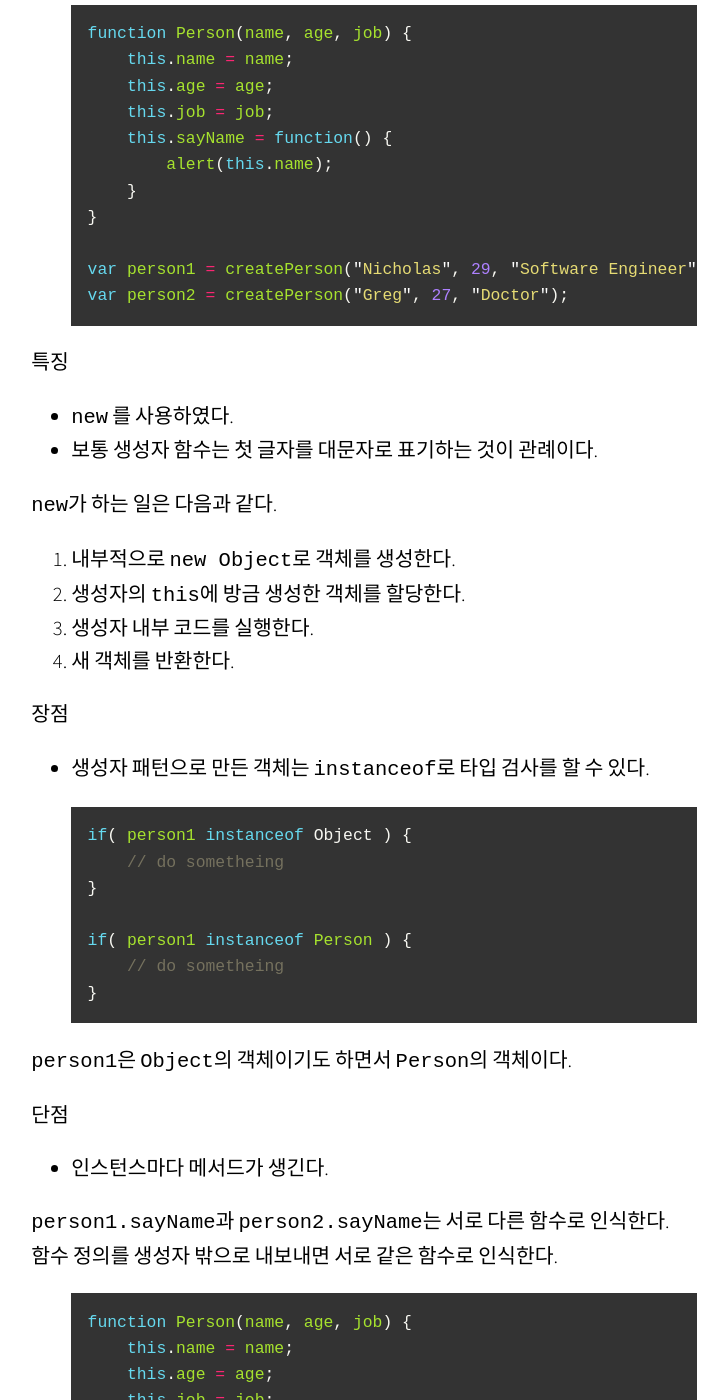
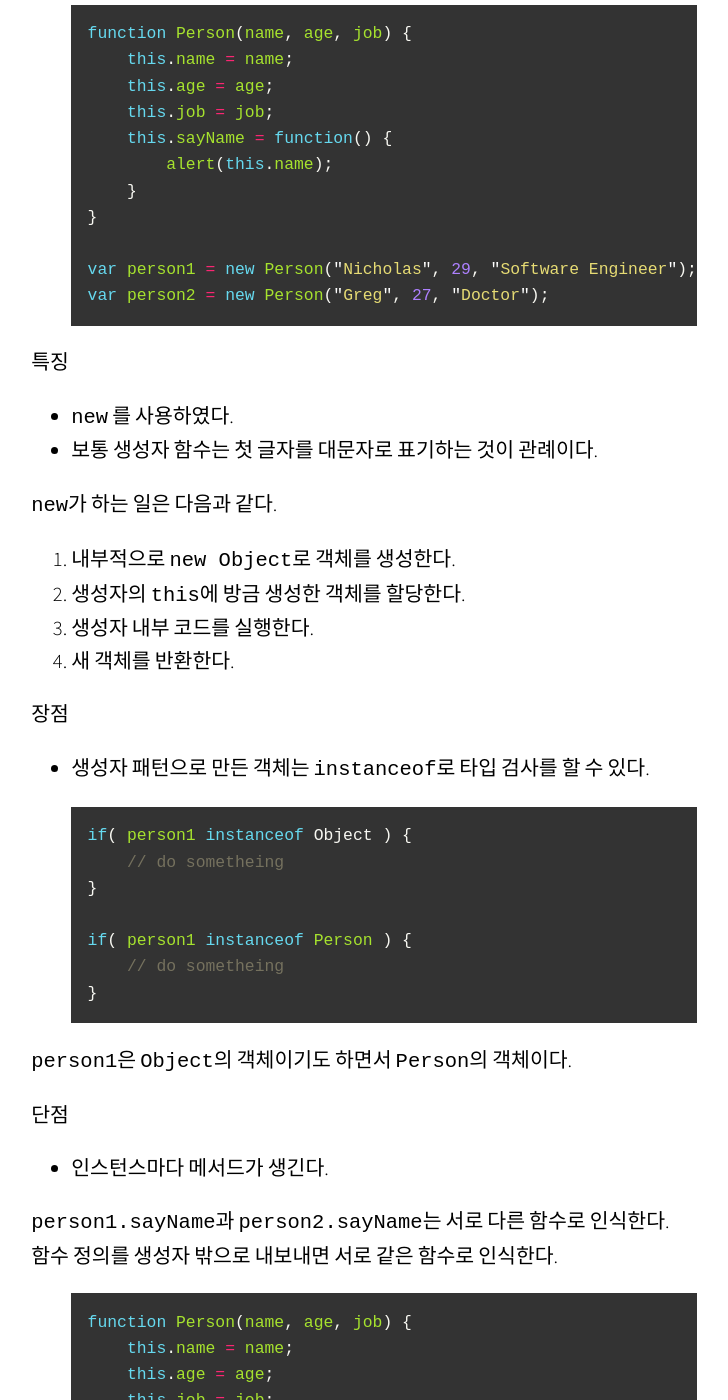
Before and after one commit to hyeonjae/hyeonjae.github.io.archive, a Jekyll site: the page built from _posts/2015-03-06-javascript-study-4.md, in a window 1280 px wide and 1400 px high, scrolled down 919 px. Shown: the whole window, without its empty margins (256-984 px from the left). Built offline with Jekyll 4.4.1, drawn with Linux system fonts in a browser that asks for light colours; nearby versions of some CDN libraries; some web fonts are replaced; comment, search, counter and statistics services are not loaded; some of the changed text lies outside the part shown.

Commit message:
no message

```diff
--- a/_posts/2015-03-06-javascript-study-4.md
+++ b/_posts/2015-03-06-javascript-study-4.md
@@ -38,8 +38,8 @@ function Person(name, age, job) {
     }
 }
 
-var person1 = createPerson("Nicholas", 29, "Software Engineer");
-var person2 = createPerson("Greg", 27, "Doctor");
+var person1 = new Person("Nicholas", 29, "Software Engineer");
+var person2 = new Person("Greg", 27, "Doctor");
 {% endhighlight %}
 
 특징
@@ -87,8 +87,8 @@ function sayName() {
     alert(this.name);
 }
 
-var person1 = createPerson("Nicholas", 29, "Software Engineer");
-var person2 = createPerson("Greg", 27, "Doctor");
+var person1 = new Person("Nicholas", 29, "Software Engineer");
+var person2 = new Person("Greg", 27, "Doctor");
 {% endhighlight %}
 
 이 경우 `Person`의 `sayName`는 외부의 `sayName()`함수를 가리켜 공유한다. 하지만 전역에 함수가 할당되어 좋은 코드는 아니다.
```
Also changed, not shown: _posts/2015-03-05-javascript-study-arguments.md (+2 -2 lines).
